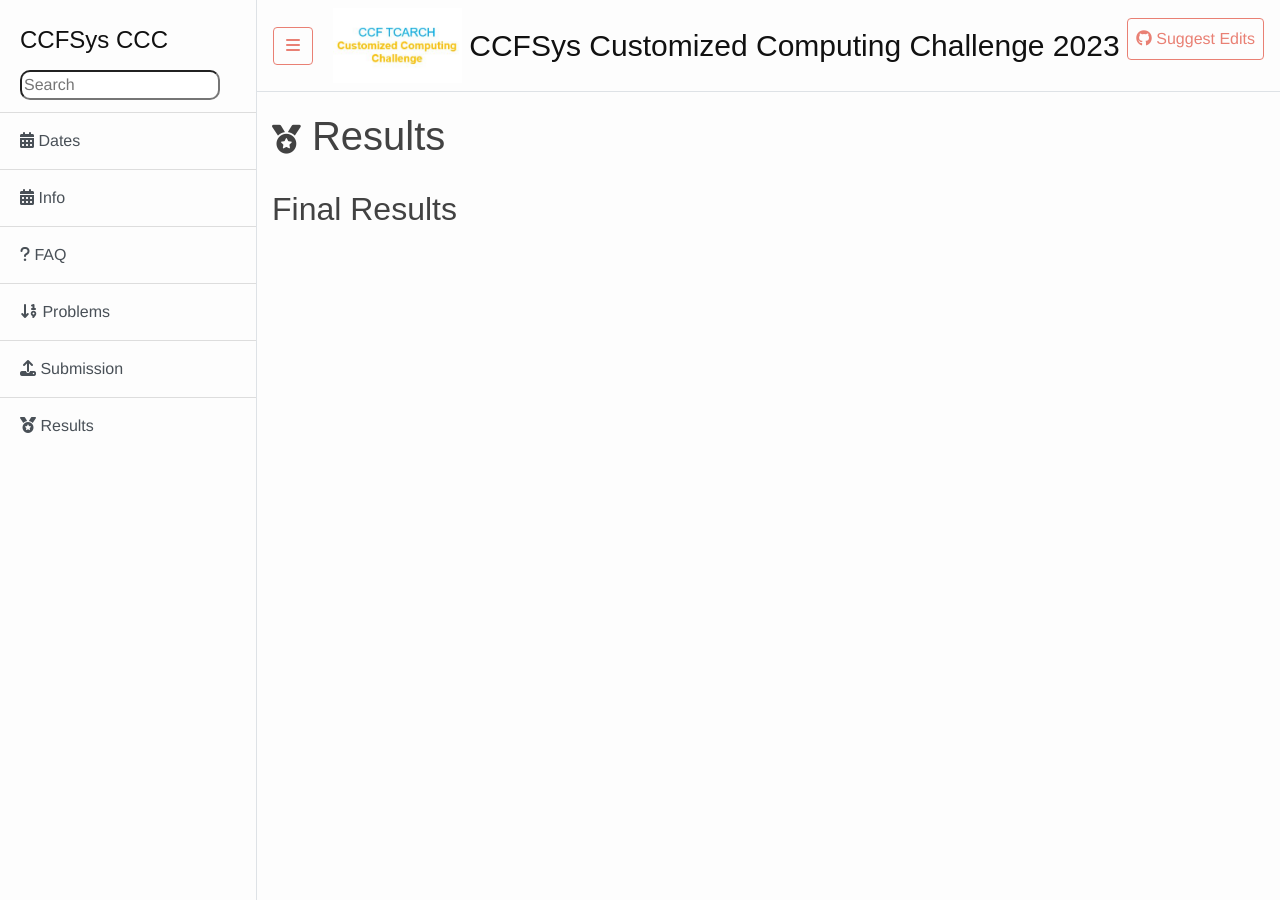
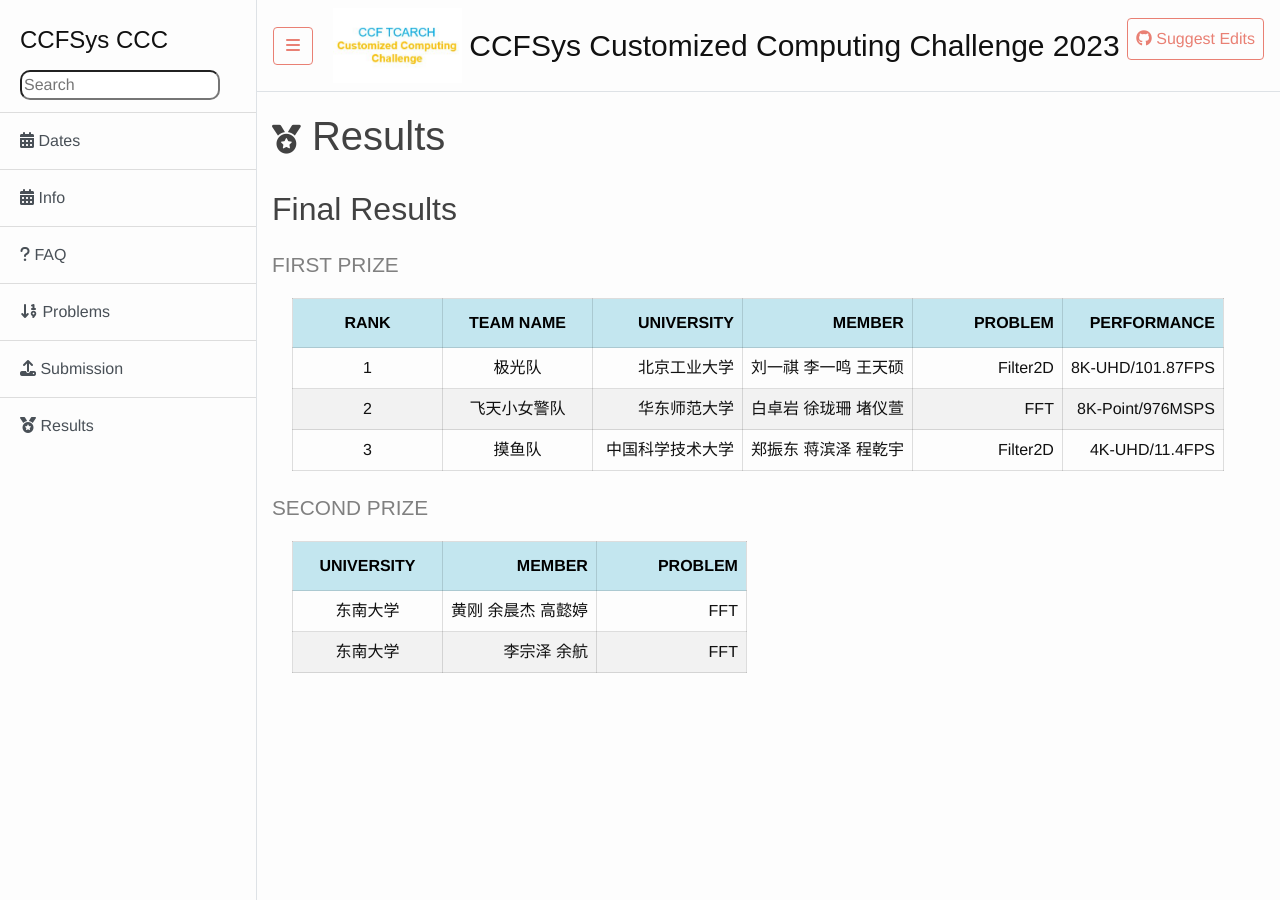
Before and after one commit to CCF-CCC/2023, a Jekyll site: the page built from _pages/results.md, in a window 1280 px wide. Built offline with Jekyll 4.4.1, drawn with Linux system fonts in a browser that asks for light colours; nearby versions of some CDN libraries; some web fonts are replaced.

Commit message:
update final result

```diff
--- a/_pages/results.md
+++ b/_pages/results.md
@@ -8,3 +8,18 @@ order: 6
 ---
 
 ## Final Results
+
+### First Prize
+
+| RANK | TEAM NAME |  UNIVERSITY  | MEMBER | PROBLEM  |   PERFORMANCE |
+|:----:|:---------:|----------:|-------:|------:|---------:|
+| 1    |   极光队  |    北京工业大学 |刘一祺 李一鸣 王天硕|  Filter2D | 8K-UHD/101.87FPS |
+| 2    |   飞天小女警队  |   华东师范大学 |白卓岩 徐珑珊 堵仪萱| FFT | 8K-Point/976MSPS |
+| 3    |   摸鱼队  |     中国科学技术大学 |郑振东 蒋滨泽 程乾宇|Filter2D |    4K-UHD/11.4FPS |
+
+### Second Prize
+
+|  UNIVERSITY  | MEMBER | PROBLEM  |
+|:---------:|----------:|-------:|
+|  东南大学 |黄刚 余晨杰 高懿婷|  FFT |
+|  东南大学 |李宗泽 余航|  FFT |
```
Also changed, not shown: _pages/submission.md (+8 -0 lines), 3 other files.
